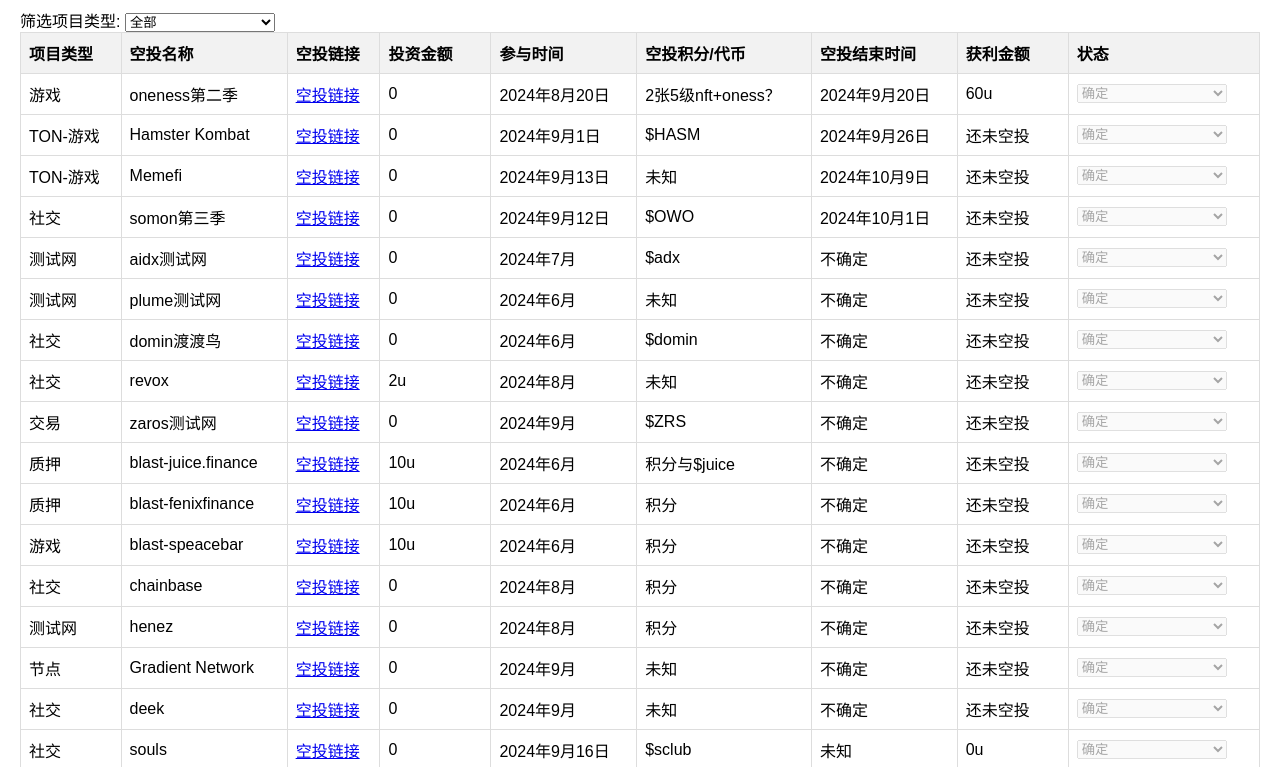
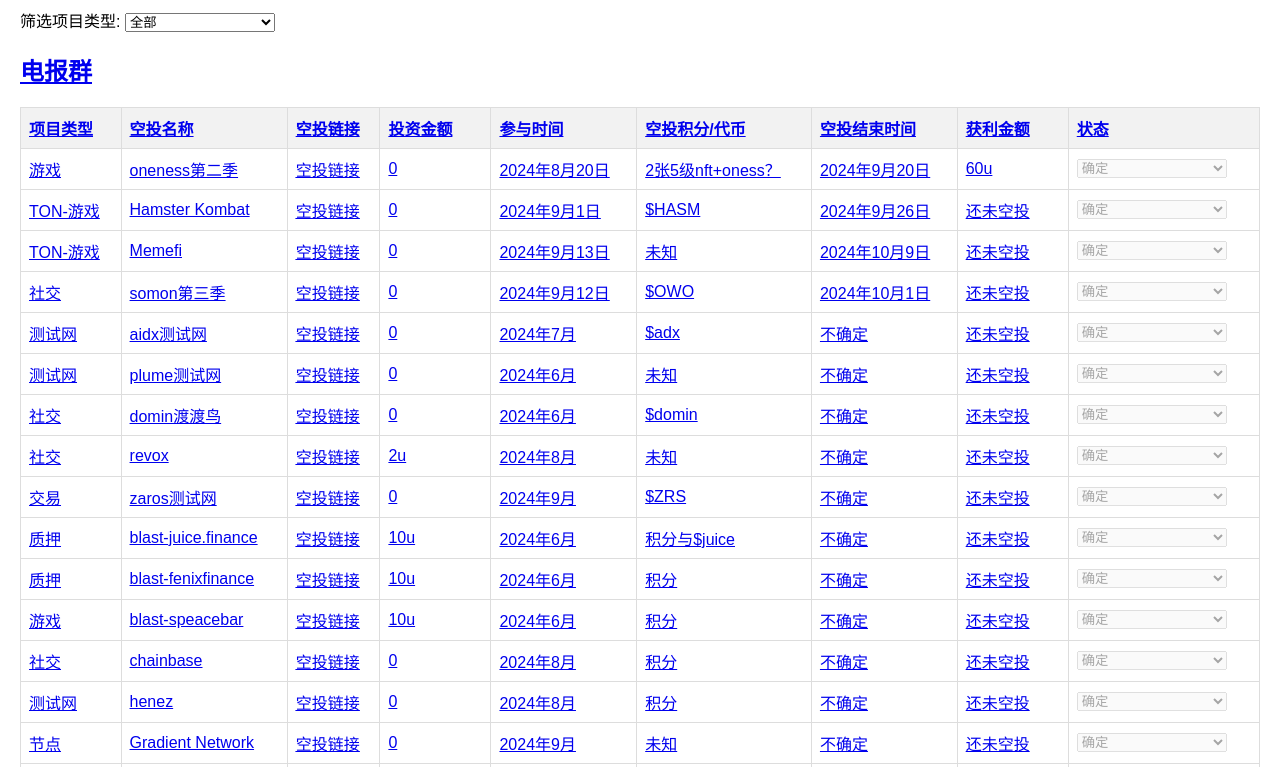
Before and after one commit to xinyuzjj/junjunni, a plain HTML site: page index.html in a window 1280 px wide. Shown: the part 81-848 px from the top of the page. Drawn offline with Linux system fonts and the light colour scheme.

Commit message:
Update index.html

```diff
--- a/index.html
+++ b/index.html
@@ -49,6 +49,7 @@
         <option value="node">节点</option>
         <option value="NFT">NFT</option>
     </select>
+    <h2><a href="https://t.me/+4tw_U4lmySg2ZjQ0" target="_blank">电报群</h2>
 
     <table>
         <thead>
```
